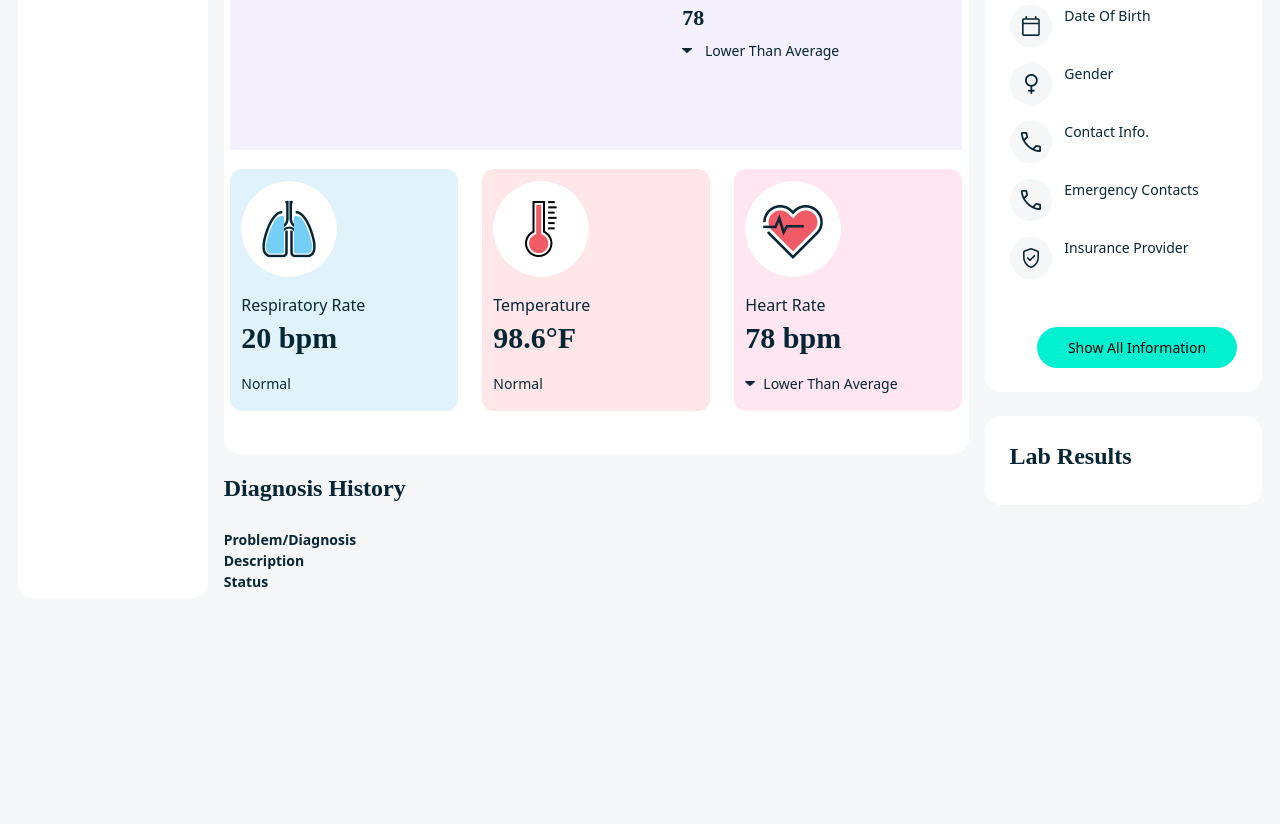
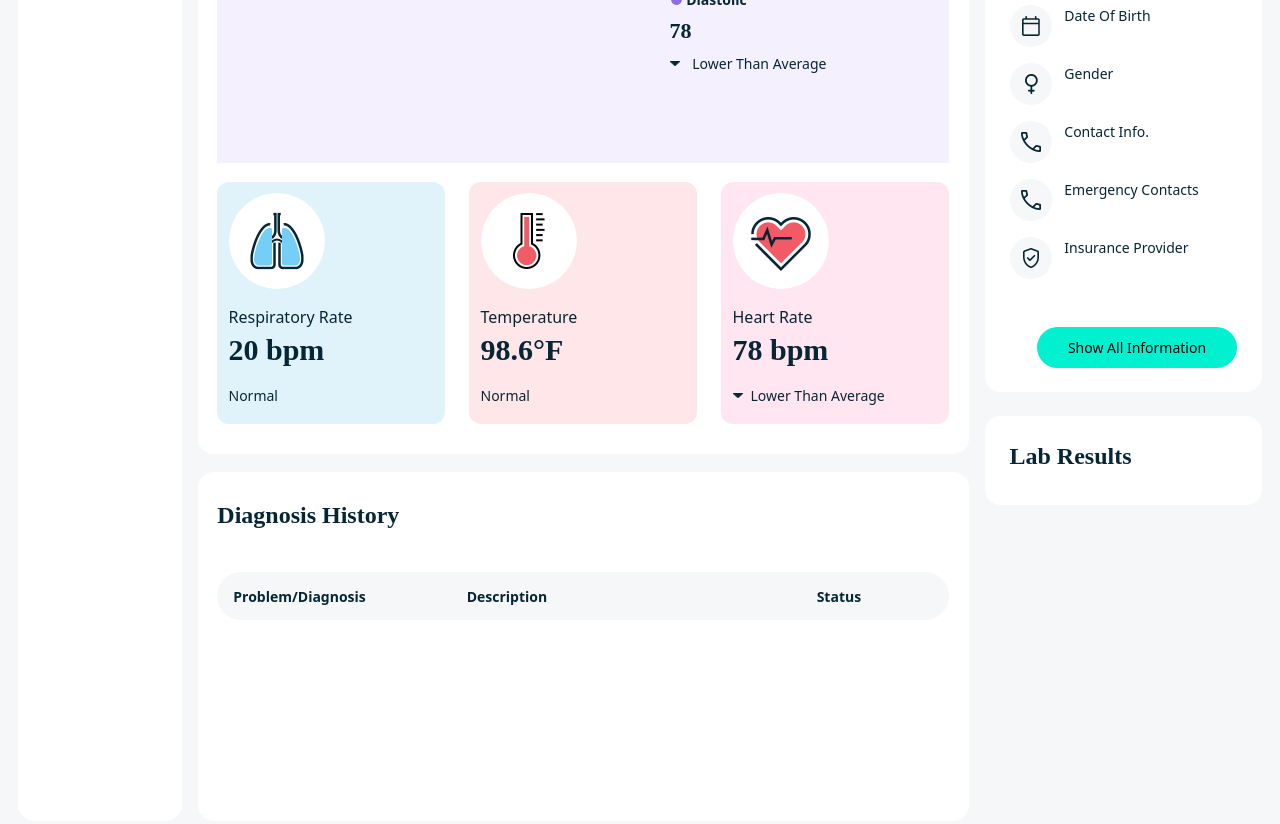
Before and after one commit to rushikeshpol15/coalitiontest, a plain HTML site: page index.html in a window 1280 px wide. Shown: the part 351-1175 px from the top of the page. Before the commit the page ends 967 px from the top, so only its background shows below. Drawn offline with nearby package versions, Linux system fonts and the light colour scheme.

Commit message:
Update styles.css

```diff
--- a/styles.css
+++ b/styles.css
@@ -104,7 +104,7 @@ body{
     padding-top: 0.75em;
     padding-bottom: 0.75em;
     max-height: 1054px;
-    overflow: hidden;
+    /* overflow: hidden; */
 }
 
 .search-img{
@@ -117,10 +117,10 @@ body{
     max-height: calc(1054px - 24px - 3em);
     overflow: auto;
     padding-left: 25px;
-    padding-right: 11px;
+    padding-right: 19px;
 }
 .sidebar-member-container::-webkit-scrollbar{
-    width: 4px ;
+    width: 6px ;
     border-radius: 15px ;
 }
 
@@ -169,7 +169,7 @@ body{
     background-color: #FFFFFF !important;
     border-radius: 16px;
     height: 673px;
-    padding: 0.4em;
+    padding: 1.2em;
 
 }
 
@@ -249,6 +249,47 @@ body{
     margin-bottom: 0.5em;
 }
 
+.dignostic-list{
+    padding: 1.2em;
+    margin: 18px 0 ;
+    background-color: #FFFFFF !important;
+    border-radius: 16px;
+    height: 349px;
+    overflow: hidden;
+
+}
+.dignostic-list-grid{
+    display: grid;
+    grid-template-columns: 1fr 1.5fr 0.5fr;
+    margin-top: 1em;
+}
+
+.for-grey-bg{
+    background: #F6F7F8;
+    border-radius: 24px;
+    padding: 14px 16px;
+    height: 48px;
+    margin-bottom: 1em ;
+}
+.for-grid-overflow{
+    max-height: 330px ;
+    min-height: 200px ;
+    overflow: auto ;
+}
+.for-grid-overflow::-webkit-scrollbar{
+    width: 6px ;
+    border-radius: 15px ;
+}
+
+.for-grid-overflow::-webkit-scrollbar-track {
+    background: #E3E4E6;
+    border-radius: 15px;
+}
+
+.for-grid-overflow::-webkit-scrollbar-thumb {
+    background: #072635;
+    border-radius: 15px;
+}
                         /* jessica info  */
 .jessica-info-box{
     width: 350px;
@@ -300,19 +341,23 @@ body{
 }
 .lab-result-box{
     max-height: 296px;
+    /* overflow: ; */
+}
+.lab-result-info-box{
+    max-height: 230px;
     overflow: auto;
 }
-.lab-result-box::-webkit-scrollbar{
+.lab-result-info-box::-webkit-scrollbar{
     width: 6px ;
     border-radius: 15px ;
 }
 
-.lab-result-box::-webkit-scrollbar-track {
+.lab-result-info-box::-webkit-scrollbar-track {
     background: #E3E4E6;
     border-radius: 15px;
 }
 
-.lab-result-box::-webkit-scrollbar-thumb {
+.lab-result-info-box::-webkit-scrollbar-thumb {
     background: #072635;
     border-radius: 15px;
     /* max-height: 51px !important; */
```
